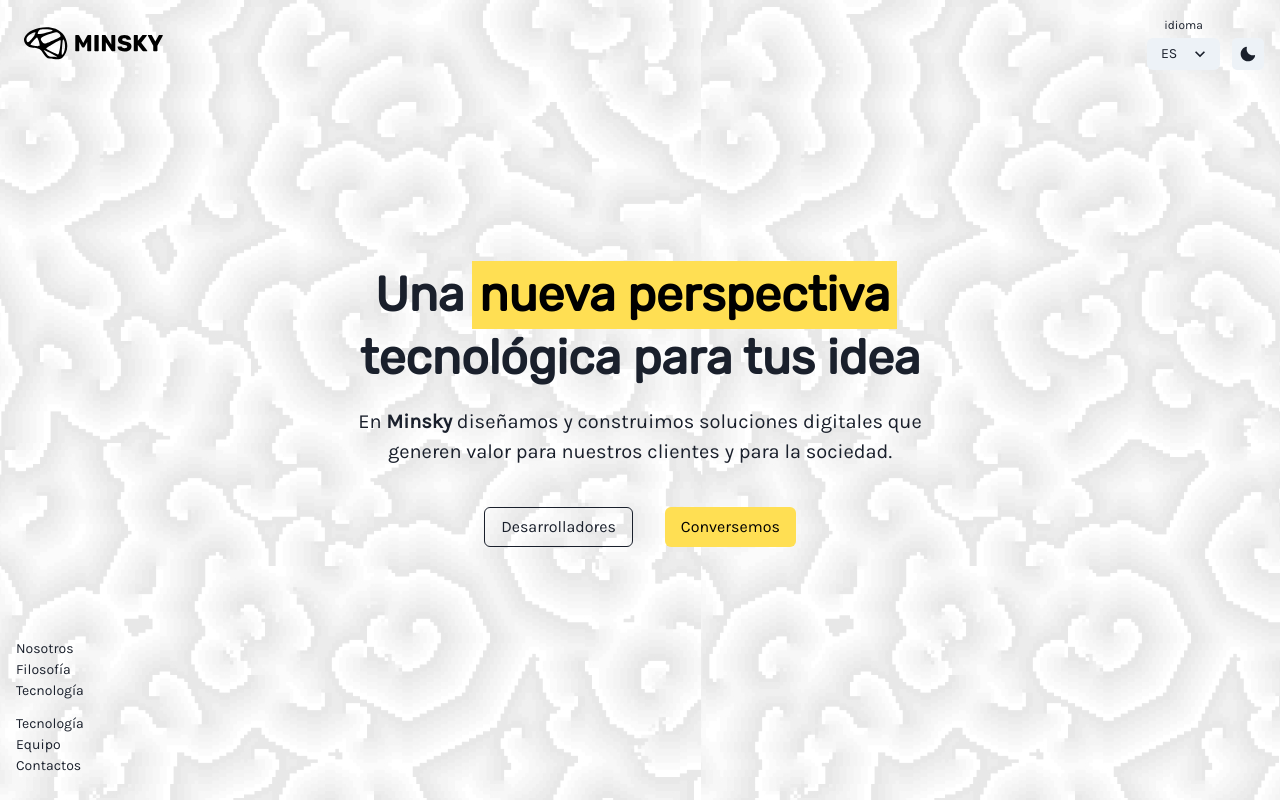
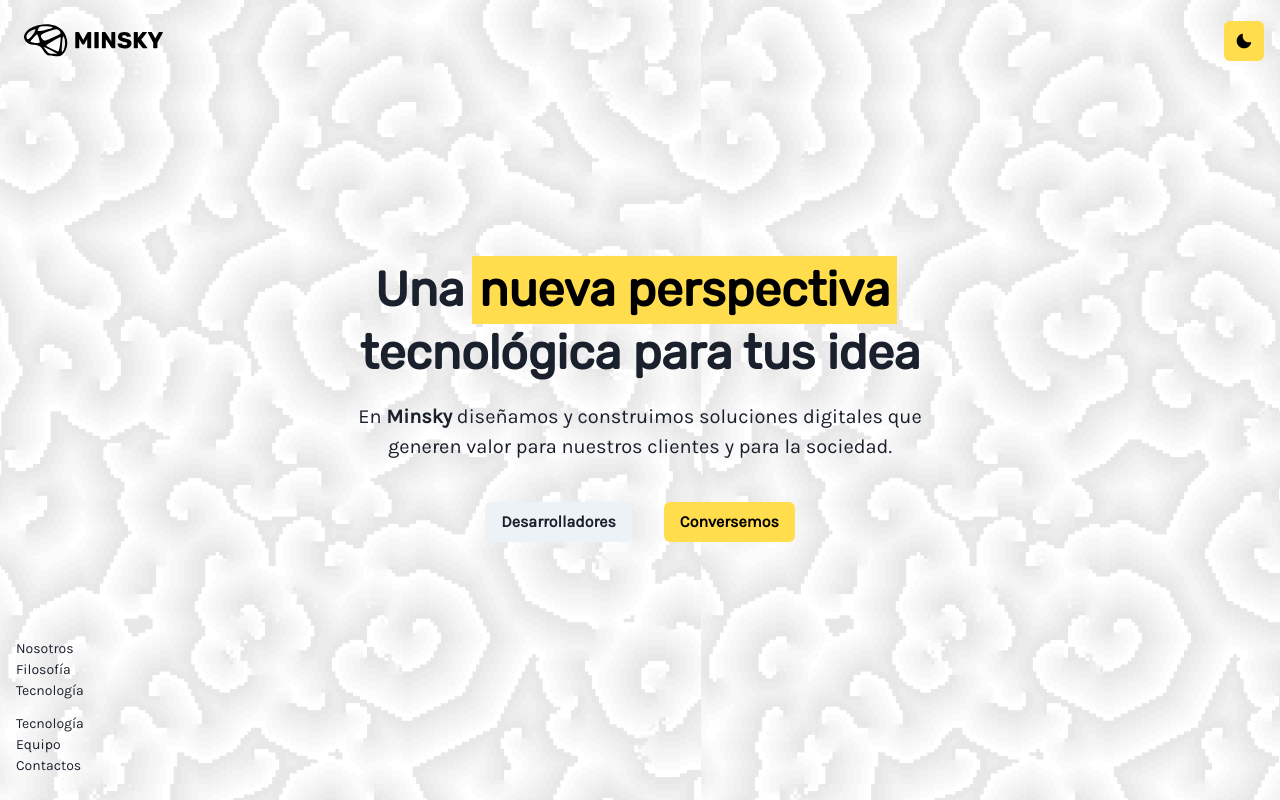
Before and after one commit to minskylab/minsky-platform, a Next.js app: page / in a window 1280 px wide. Built offline with nearby package versions, Linux system fonts and the light colour scheme; a web font is replaced by a local one; what urql would draw is missing.

Commit message:
fix: little fixes

```diff
--- a/src/components/Header/index.tsx
+++ b/src/components/Header/index.tsx
@@ -8,10 +8,10 @@ const Header = () => {
 
   return (
     <Flex align="center">
-      <Logo logo={colorMode === "light" ? "minsky_b.svg" : "minsky_w.svg"}/>
+      <Logo logo={colorMode === "light" ? "minsky_b.svg" : "minsky_w.svg"} />
       <Spacer />
-      <Flex align="flex-end">
-        <LangSelect langs={["ES", "ESP"]} />
+      <Flex align="flex-end" gridGap={4}>
+        {/* <LangSelect langs={["ESPANOL", "INGLES"]} /> */}
         <ThemeSwitcher />
       </Flex>
     </Flex>
--- a/src/components/ui/Highlight/index.tsx
+++ b/src/components/ui/Highlight/index.tsx
@@ -1,22 +1,13 @@
 import { Box } from "@chakra-ui/react";
 
 type HighlightProps = {
-  text: string;
-  color: string;
-  bg: string;
+  children: string;
 };
 
-const Highlight = ({ text, color, bg }: HighlightProps) => {
+const Highlight = ({ children }: HighlightProps) => {
   return (
-    <Box
-      as="span"
-      bg={bg}
-      color={color}
-      m="0 0.5rem"
-      p="5px 7px"
-      display="inline-flex"
-    >
-      {text}
+    <Box as="span" bg={"yellow.300"} color={"black"} m="0 0.5rem" p="5px 7px" display="inline-flex">
+      {children}
     </Box>
   );
 };
--- a/src/components/ui/LangSelect/index.tsx
+++ b/src/components/ui/LangSelect/index.tsx
@@ -6,20 +6,18 @@ type LangProps = {
 
 const LangSelect = ({ langs }: LangProps) => {
   return (
-    <FormControl id="lang">
-      <FormLabel mx="auto" mb={1}>
-        <Text fontSize="xs" align="center">
-          idioma
-        </Text>
-      </FormLabel>
-      <Select borderRadius="md" size="sm" variant="filled">
+    // <FormControl>
+    //   <FormLabel mx="auto" mb={1}>
+    //     <Text fontSize="sm">idioma</Text>
+    //   </FormLabel>
+    <Select variant="filled">
       {langs.map((lang, i) => (
         <option key={i} value={lang}>
           {lang}
         </option>
       ))}
     </Select>
-    </FormControl>
+    // </FormControl>
   );
 };
 
--- a/src/components/ui/themeSwitch/index.tsx
+++ b/src/components/ui/themeSwitch/index.tsx
@@ -1,4 +1,4 @@
-import { Box, useColorMode, Icon } from "@chakra-ui/react";
+import { Box, useColorMode, Icon, IconButton } from "@chakra-ui/react";
 import { MoonIcon, SunIcon } from "@chakra-ui/icons";
 
 const ThemeSwitcher = () => {
@@ -6,16 +6,22 @@ const ThemeSwitcher = () => {
 
   return (
     <Box
-      backgroundColor={colorMode === "light" ? "gray.100" : "gray.700"}
-      display="flex"
-      alignItems="center"
-      p={2}
-      ml={3}
-      borderRadius={5}
-      right={0}
-      onClick={toggleColorMode}
+    // backgroundColor={colorMode === "light" ? "gray.100" : "gray.700"}
+    // display="flex"
+    // alignItems="center"
+    // p={2}
+    // ml={3}
+    // borderRadius={5}
+    // right={0}
+    // onClick={toggleColorMode}
     >
-      <Icon as={colorMode === "light" ? MoonIcon : SunIcon} />
+      <IconButton
+        colorScheme="yellow"
+        // bgColor="primary"
+        onClick={toggleColorMode}
+        aria-label="Change color mode"
+        icon={<Icon as={colorMode === "light" ? MoonIcon : SunIcon} />}
+      />
     </Box>
   );
 };
--- a/src/modules/Content/index.tsx
+++ b/src/modules/Content/index.tsx
@@ -1,12 +1,14 @@
-import { Heading, Text, Flex, Button, Link, Container } from "@chakra-ui/react";
+import { Heading, Text, Flex, Button, Link, Container, useBreakpointValue } from "@chakra-ui/react";
 import { Highlight } from "../../components/ui/Highlight/index";
 
 const Content = () => {
+  const buttonSize = useBreakpointValue(["sm", "md"]);
+
   return (
     <Container textAlign="center" maxW="container.sm">
       <Heading as="h1" fontSize={["2xl", "4xl", "5xl"]} mb={5}>
         Una
-        <Highlight text="nueva perspectiva" color="black" bg="primary.200" />
+        <Highlight>nueva perspectiva</Highlight>
         tecnológica para tus idea
       </Heading>
       <Text fontSize={["md", "lg", "xl"]} mb={10}>
@@ -14,25 +16,43 @@ const Content = () => {
         para nuestros clientes y para la sociedad.
       </Text>
       <Flex justify="center" wrap="wrap">
-        <Link href="#desarrolladores">
+        <Link
+          href="#desarrolladores"
+          sx={{
+            _hover: {
+              textDecoration: "none",
+            },
+          }}
+        >
           <Button
-            colorScheme="white"
-            variant="outline"
+            // colorScheme="white"
+            // variant="outline"
             mx={[1, 2, 4]}
             mb={[3, 0]}
-            fontWeight="light"
+            // fontWeight="light"
+            size={buttonSize}
           >
             Desarrolladores
           </Button>
         </Link>
-        <Link href="#conversemos">
+        <Link
+          href="#conversemos"
+          sx={{
+            _hover: {
+              textDecoration: "none",
+            },
+          }}
+        >
           <Button
-            bg="primary.200"
-            color="black"
+            colorScheme="yellow"
+            // bg="primary.200"
+            // color="black"
             variant="solid"
             mx={[1, 2, 4]}
             mb={[3, 0]}
-            fontWeight="light"
+            size={buttonSize}
+            // fontWeight="500"
+            // fontWeight="light"
           >
             Conversemos
           </Button>
--- a/src/theming/index.ts
+++ b/src/theming/index.ts
@@ -1,4 +1,4 @@
-import { Colors, extendTheme, ThemeConfig, withDefaultColorScheme } from "@chakra-ui/react";
+import { Colors, extendTheme, ThemeConfig } from "@chakra-ui/react";
 import { GlobalStyles } from "@chakra-ui/theme-tools";
 
 const config: ThemeConfig = {
@@ -7,12 +7,25 @@ const config: ThemeConfig = {
 };
 
 const colors: Colors = {
-  primary: {
-    100: "#F2D96D",
-    200: "#FFDF53",
-    300: "#FFDB40",
+  // primary: {
+  //   100: "#F2D96D",
+  //   200: "#FFDF53",
+  //   300: "#FFDB40",
+  // },
+
+  yellow: {
+    50: "#fffadb",
+    100: "#fff1af",
+    200: "#ffdd4d",
+    300: "#ffdd4d",
+    400: "#ffdd4d",
+    500: "#e6ba07",
+    600: "#b39100",
+    700: "#806700",
+    800: "#4d3e00",
+    900: "#1c1500",
   },
-  secondary: "#FEE7AF",
+  // secondary: "#FEE7AF",
 };
 
 const fonts = {
@@ -30,11 +43,11 @@ const styles: GlobalStyles = {
 };
 
 const customTheme = extendTheme(
-  { colors, config, styles, fonts },
-  withDefaultColorScheme({
-    colorScheme: "primary",
-    components: ["Button", "Badge"],
-  })
+  { colors, config, styles, fonts }
+  // withDefaultColorScheme({
+  //   colorScheme: "primary",
+  //   components: ["Button", "Badge"],
+  // })
 );
 
 export { customTheme };
```
Lines whose indentation alone changed are shown as unchanged.
